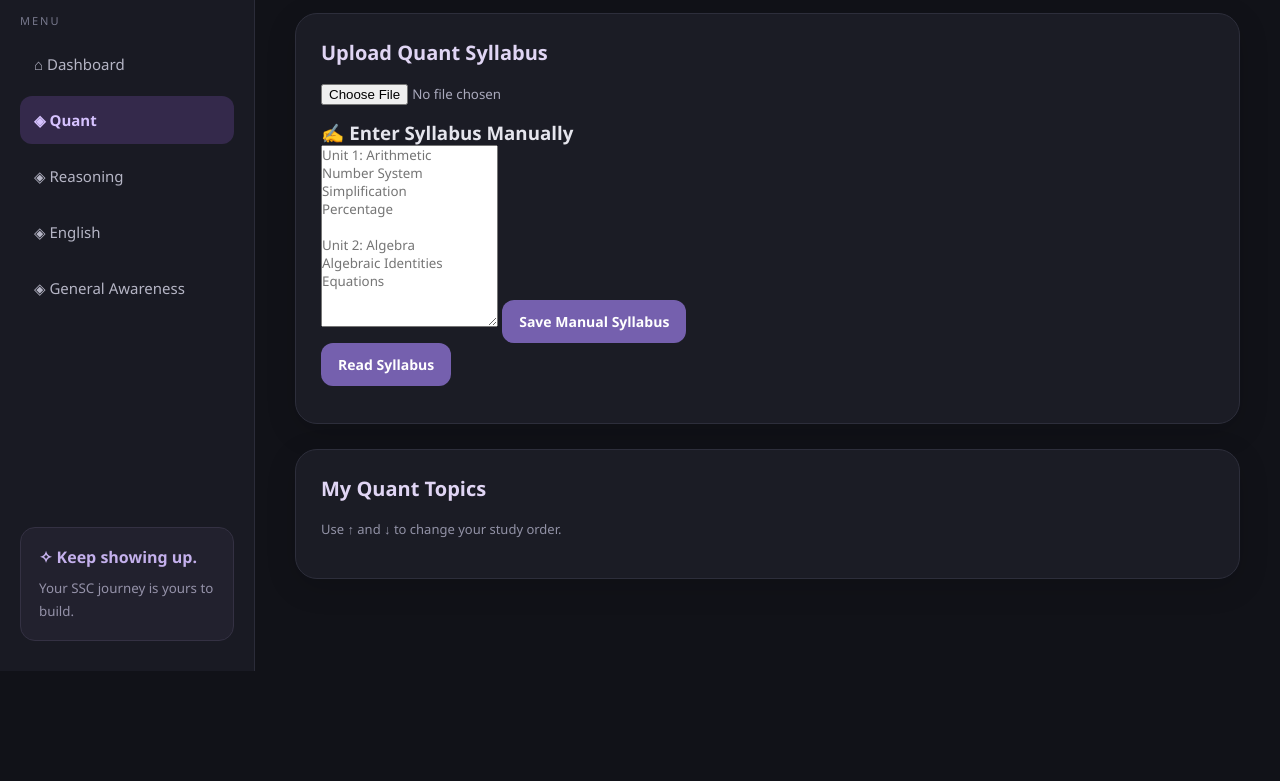
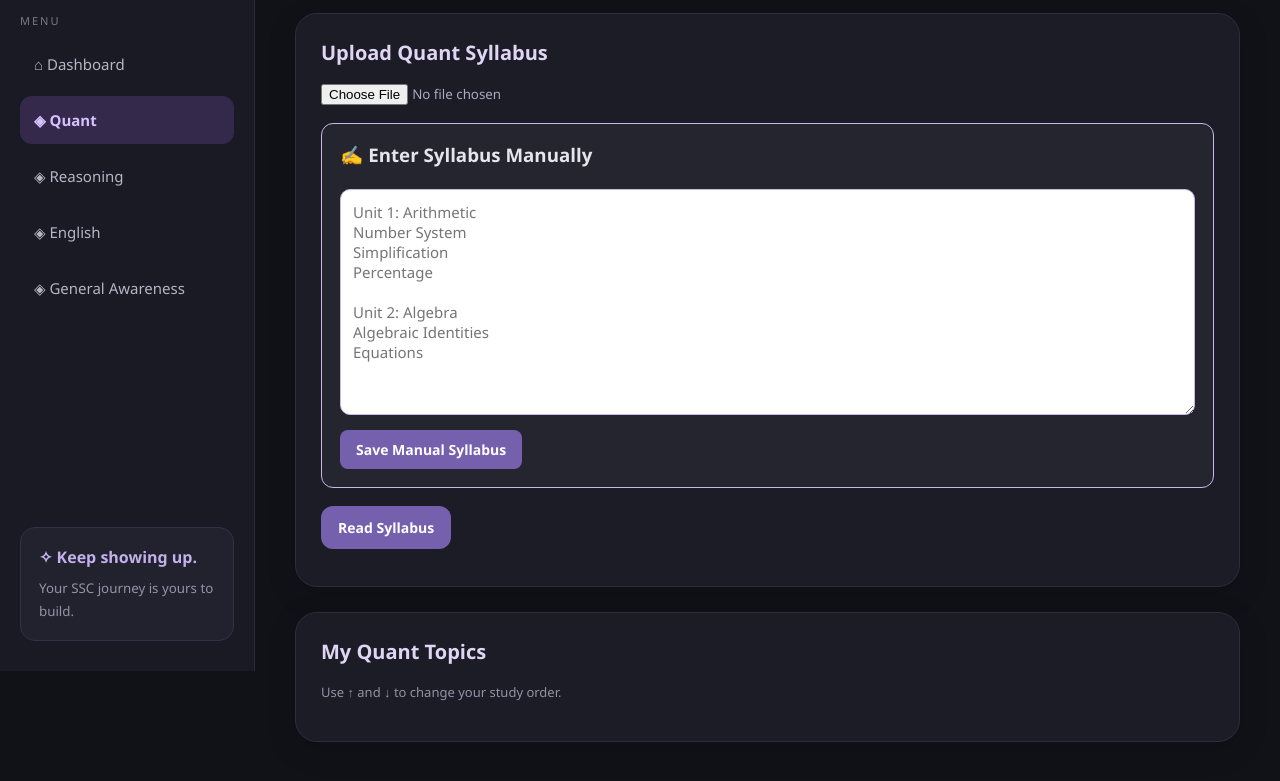
Before and after one commit to pravallikabhavishetti/ssc-journey, a plain HTML site: page index.html in a window 1280 px wide. Both pictures are taken after a click on the button "◈ Quant". Shown: the part 129-910 px from the top of the page. Before the commit the page ends 800 px from the top, so only its background shows below. Drawn offline with Linux system fonts and the light colour scheme.

Commit message:
Add styles for manual syllabus entry

```diff
--- a/style.css
+++ b/style.css
@@ -591,4 +591,51 @@ button[hidden] {
 
     font-style: italic;
     line-height: 1.6;
+
+
+
+
 }
+
+
+
+
+
+
+
+
+/* MANUAL SYLLABUS ENTRY */
+
+.manual-syllabus {
+    margin: 18px 0;
+    padding: 18px;
+    border: 1px solid #c9b7e8;
+    border-radius: 12px;
+    background: rgba(255, 255, 255, 0.04);
+}
+
+.manual-syllabus h3 {
+    margin-bottom: 12px;
+}
+
+.manual-syllabus textarea {
+    width: 100%;
+    min-height: 180px;
+    padding: 12px;
+    margin: 10px 0;
+    border: 1px solid #c9b7e8;
+    border-radius: 10px;
+    resize: vertical;
+    font-family: inherit;
+    font-size: 15px;
+    color: #222;
+    background: #fff;
+}
+
+.manual-syllabus button {
+    padding: 10px 16px;
+    border: none;
+    border-radius: 8px;
+    cursor: pointer;
+    font-weight: 600;
+}
```
